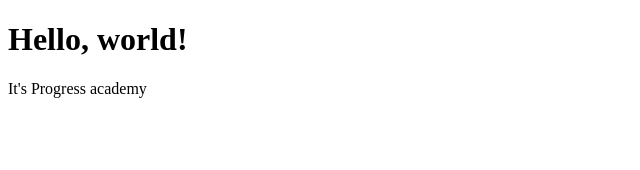
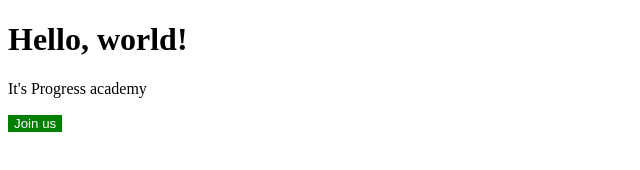
Before and after one commit to kerey/sample, a plain HTML site: page index.html in a window 1280 px wide. Shown: the whole page, without its empty margins (0-640 px from the left). Drawn offline with Linux system fonts and the light colour scheme.

Commit message:
add: join button

```diff
--- a/index.html
+++ b/index.html
@@ -6,9 +6,17 @@
           content="width=device-width, user-scalable=no, initial-scale=1.0, maximum-scale=1.0, minimum-scale=1.0">
     <meta http-equiv="X-UA-Compatible" content="ie=edge">
     <title>Progress academy</title>
+    <style>
+        .btn {
+            color: white;
+            background-color: green;
+            border: none;
+        }
+    </style>
 </head>
 <body>
     <h1>Hello, world!</h1>
     <p>It's Progress academy</p>
+    <button class="btn">Join us</button>
 </body>
 </html>
```
